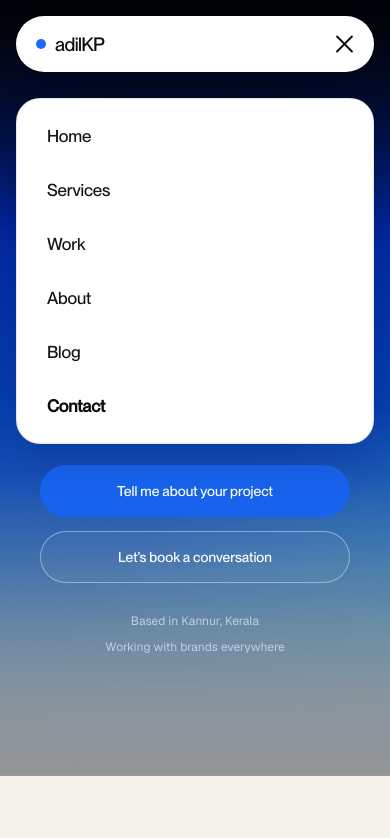
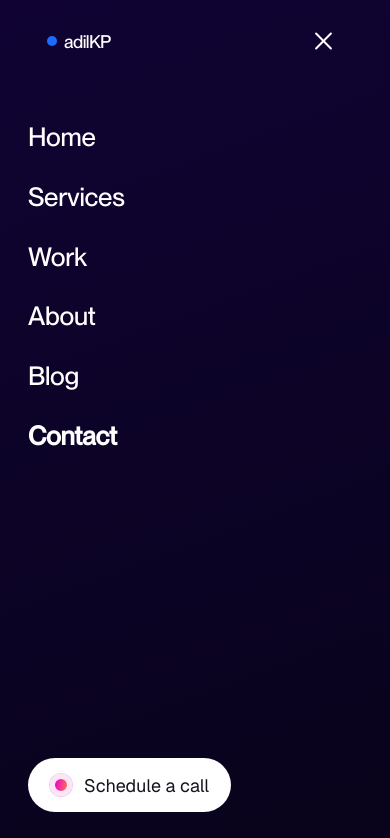
Before and after one commit to mohammedaadhilkp-star/Official-Portfolio-Adil, a plain HTML site: page contact/index.html in a window 390 px wide. Both pictures are taken after a click on the button "Toggle navigation". Shown: the top 838 px of the page. Drawn offline with Linux system fonts and the light colour scheme; files that its build step writes are made by us from their sources.

Commit message:
Add Calendly scheduling and responsive mobile navigation

```diff
--- a/contact/index.html
+++ b/contact/index.html
@@ -8,7 +8,7 @@
   <meta name="description" content="Start a project, discuss your marketing goals, or request a consultation with Mohammed Adil KP.">
   <link rel="canonical" href="https://adilkp.vercel.app/contact">
   <link rel="icon" href="assets/favicon.svg" type="image/svg+xml">
-  <link rel="stylesheet" href="css/style.css?v=28">
+  <link rel="stylesheet" href="css/style.css?v=32">
   <link rel="preload" as="image" href="assets/hero-background.jpg" type="image/jpeg">
   <link rel="preload" href="assets/fonts/ppneuemontreal-medium.otf" as="font" type="font/otf" crossorigin>
   <link rel="preload" href="assets/fonts/geist-variable.ttf" as="font" type="font/ttf" crossorigin>
@@ -32,15 +32,16 @@
         <a href="/about" class="nav-link">About</a>
         <a href="/blog" class="nav-link">Blog</a>
         <a href="/contact" class="nav-link" aria-current="page">Contact</a>
+        <a href="https://calendly.com/mohammedaadhilkp" class="mobile-schedule-btn" data-schedule-call target="_blank" rel="noopener noreferrer"><span class="schedule-call-dot" aria-hidden="true"></span>Schedule a call</a>
       </nav>
 
       <div class="header-cta-wrap">
-        <a href="/contact/#enquiry" class="header-cta-btn">Let’s talk ↗</a>
         <button class="mobile-toggle" aria-label="Toggle navigation" aria-expanded="false" aria-controls="navigation">
           <span></span><span></span><span></span>
         </button>
       </div>
     </div>
+    <a href="https://calendly.com/mohammedaadhilkp" class="header-cta-btn" data-schedule-call target="_blank" rel="noopener noreferrer">Schedule a call</a>
   </header>
 
 <main id="main">
@@ -49,7 +50,7 @@
       <p class="contact-kicker">GOOD WORK STARTS WITH A CONVERSATION</p>
       <h1 id="contact-title" class="split-blur">Your next big idea<br>Let’s make it happen</h1>
       <p class="contact-hero-copy">A brand to grow. A story to tell. A website to build.<br>Tell me what you have in mind, and let’s find the way forward.</p>
-      <div class="contact-actions"><a class="button contact-primary" href="/contact/#enquiry">Tell me about your project</a><a class="button contact-hero-secondary" href="/contact/#consultation">Let’s book a conversation</a></div>
+      <div class="contact-actions"><a class="button contact-primary" href="/contact/#enquiry">Tell me about your project</a><a class="button contact-hero-secondary" href="https://calendly.com/mohammedaadhilkp" data-schedule-call target="_blank" rel="noopener noreferrer">Schedule a call</a></div>
       <div class="contact-hero-note">Based in Kannur, Kerala <span>Working with brands everywhere</span></div>
     </div>
   </section>
@@ -84,7 +85,7 @@
   </section>
   <section class="consultation-section" id="consultation" aria-labelledby="consultation-title">
     <div class="wrap consultation-grid">
-      <div><p class="contact-kicker">A FRESH PERSPECTIVE</p><h2 id="consultation-title" class="split-blur">Let’s talk<br>about your next move</h2><p>Not sure where to begin? Request a 30-minute consultation to talk through your goals, explore the possibilities, and see how I can help.</p><div class="consultation-tags"><span>30-minute conversation</span><span>Online call</span><span>India Standard Time</span></div></div>
+      <div><p class="contact-kicker">A FRESH PERSPECTIVE</p><h2 id="consultation-title" class="split-blur">Let’s talk<br>about your next move</h2><p>Not sure where to begin? Request a 30-minute consultation to talk through your goals, explore the possibilities, and see how I can help.</p><p><a class="button" href="https://calendly.com/mohammedaadhilkp" data-schedule-call target="_blank" rel="noopener noreferrer">Schedule a call on Calendly</a></p><div class="consultation-tags"><span>30-minute conversation</span><span>Online call</span><span>India Standard Time</span></div></div>
       <form id="consultation-request" class="consultation-form" action="https://wa.me/917736735421" method="get">
         <h3>Request a consultation</h3>
         <div class="contact-field"><label for="booking-name">Your name <span>*</span></label><input id="booking-name" name="name" autocomplete="name" required maxlength="100" placeholder="Your full name"></div>
@@ -103,7 +104,7 @@
 <details><summary>Do you work with clients outside Kerala?<span aria-hidden="true">+</span></summary><p>Yes. We can collaborate remotely through online calls, email, and WhatsApp. Let me know your location and time zone when you get in touch.</p></details>
 <details><summary>What should I include in my enquiry?<span aria-hidden="true">+</span></summary><p>Tell me about your business, the service you need, your main goals, and any deadline or budget you have in mind. It’s fine if you’re still figuring things out.</p></details>
 <details><summary>How much will my project cost?<span aria-hidden="true">+</span></summary><p>Pricing depends on the scope, deliverables, and timeline. After understanding your requirements, I’ll share a tailored proposal for you to review.</p></details>
-<details><summary>How does consultation booking work?<span aria-hidden="true">+</span></summary><p>Choose a preferred date and time in IST, then send the request on WhatsApp. I’ll confirm availability and share the call details. The request does not automatically reserve a slot.</p></details>
+<details><summary>How does consultation booking work?<span aria-hidden="true">+</span></summary><p>Use “Schedule a call” to choose an available time on Calendly. You can also send a preferred date and time in IST using the WhatsApp form; I’ll confirm availability and share the call details for those requests.</p></details>
 <details><summary>How soon will I hear back?<span aria-hidden="true">+</span></summary><p>I usually reply within 24 hours. If your project is time-sensitive, mention your deadline in the message.</p></details>
 <details><summary>Are you open to full-time opportunities?<span aria-hidden="true">+</span></summary><p>Yes. I’m open to full-time roles, including Saudi Arabia and remote opportunities, as well as freelance projects. Share the role and relevant details by email.</p></details>
     </div>
--- a/css/style.css
+++ b/css/style.css
@@ -1850,7 +1850,7 @@ html.preloader-active{overflow:hidden;background:#fff}
   .floating-header { top: 16px; padding-inline: 16px; }
   .header-pill-inner { min-height: 64px; padding: 8px 14px 8px 22px; gap: 12px; }
   .brand-pill { font-size: 21px; }
-  .header-cta-wrap .header-cta-btn { display: none; }
+  .header-cta-wrap .header-cta-btn { display: inline-flex; min-height: 44px; padding: 10px 14px; font-size: 14px; }
   .mobile-toggle { display: flex; align-items: center; justify-content: center; width: 44px; height: 44px; gap: 5px; border-radius: 50%; }
   .mobile-toggle span { width: 23px; height: 2px; }
   .mobile-toggle[aria-expanded="true"] span:nth-child(1) { transform: translateY(7px) rotate(45deg); }
@@ -2706,3 +2706,126 @@ h1, h2, h3, h4, h5, h6, .bento-stat-giant, .card-stat, .stat-num {
 @media (prefers-reduced-motion: reduce) {
   .service-select, .service-panel { transition: none !important; }
 }
+
+/* Keep scheduling and navigation available together on narrow screens. */
+@media (max-width: 420px) {
+  .floating-header { padding-inline: 8px; }
+  .header-pill-inner { padding-inline: 12px; gap: 8px; }
+  .brand-pill { font-size: 18px; gap: 7px; }
+  .header-cta-wrap { gap: 6px; }
+  .header-cta-wrap .header-cta-btn { padding-inline: 10px; }
+}
+
+/* Compact menu pill with a separate scheduling button on its right. */
+.floating-header { gap: 16px; }
+.floating-header .header-pill-inner {
+  flex: 0 1 720px;
+  width: auto;
+  max-width: 720px;
+  min-height: 52px;
+  padding: 5px 16px;
+  gap: 16px;
+}
+.header-pill-inner .brand-pill { font-size: 18px; }
+.header-pill-inner .nav-pill-track { gap: 2px; }
+.header-pill-inner .nav-pill-track .nav-link { padding: 10px; font-size: 14px; }
+.floating-header > .header-cta-btn {
+  pointer-events: auto;
+  flex-shrink: 0;
+  min-height: 46px;
+  padding: 12px 20px;
+  font-size: 14px;
+  justify-content: center;
+}
+@media (min-width: 901px) {
+  .floating-header { justify-content: center; }
+  .floating-header .header-pill-inner {
+    flex: none;
+    width: min(680px, calc(100% - 320px));
+    max-width: 680px;
+    gap: 12px;
+  }
+  .header-pill-inner .nav-pill-track .nav-link { padding-inline: 7px; }
+  .header-pill-inner .header-cta-wrap { display: none; }
+  .floating-header > .header-cta-btn {
+    position: absolute;
+    right: 20px;
+    top: 50%;
+    transform: translateY(-50%);
+  }
+  .floating-header > .header-cta-btn:hover { transform: translateY(calc(-50% - 1px)); }
+}
+@media (max-width: 900px) {
+  .floating-header { justify-content: space-between; gap: 12px; }
+  .floating-header .header-pill-inner { flex: 0 1 220px; min-height: 50px; padding: 5px 12px; gap: 12px; }
+  .floating-header > .header-cta-btn { min-height: 44px; padding: 10px 16px; }
+  .header-pill-inner .nav-pill-track.is-open { width: min(320px, calc(100vw - 32px)); right: auto; }
+}
+@media (max-width: 420px) {
+  .floating-header { gap: 8px; }
+  .floating-header .header-pill-inner { flex-basis: 170px; gap: 8px; }
+  .floating-header > .header-cta-btn { padding-inline: 12px; }
+}
+
+/* Mobile scheduling lives inside the expanded menu. */
+.mobile-schedule-btn { display: none; }
+@media (max-width: 900px) {
+  .floating-header { justify-content: center; }
+  .floating-header .header-pill-inner { flex: 0 1 320px; width: min(320px, 100%); }
+  .floating-header > .header-cta-btn { display: none; }
+  .header-pill-inner .nav-pill-track.is-open {
+    position: fixed;
+    inset: 0;
+    width: 100%;
+    height: 100dvh;
+    max-height: none;
+    border: 0;
+    border-radius: 0;
+    padding: 110px 28px max(32px, env(safe-area-inset-bottom));
+    background: linear-gradient(160deg, #100334, #09031b);
+    box-shadow: none;
+    gap: 6px;
+    align-items: stretch;
+    overflow-y: auto;
+    z-index: 1;
+  }
+  .header-pill-inner .nav-pill-track.is-open .nav-link {
+    flex-shrink: 0;
+    width: 100%;
+    padding: 10px 0;
+    color: #fff;
+    font-size: clamp(26px, 5vw, 36px);
+    line-height: 1.3;
+    justify-content: flex-start;
+  }
+  .nav-pill-track.is-open .nav-hover-box { display: none; }
+  .nav-pill-track.is-open .mobile-schedule-btn {
+    display: inline-flex;
+    flex-shrink: 0;
+    align-self: flex-start;
+    align-items: center;
+    gap: 12px;
+    margin-top: auto;
+    min-height: 54px;
+    padding: 12px 22px;
+    border-radius: 999px;
+    background: #fff;
+    color: #16121e;
+    font-size: 18px;
+    text-decoration: none;
+  }
+  .schedule-call-dot {
+    width: 22px;
+    height: 22px;
+    border: 5px solid #fbe5f6;
+    border-radius: 50%;
+    background: linear-gradient(100deg, #e600d8, #ff7249);
+    box-shadow: 0 0 0 1px #f7c9ed;
+  }
+  body:has(.nav-pill-track.is-open) { overflow: hidden; }
+  .floating-header:has(.nav-pill-track.is-open) .header-pill-inner { background: transparent; box-shadow: none; }
+  .header-pill-inner:has(.nav-pill-track.is-open) .brand-pill,
+  .header-pill-inner:has(.nav-pill-track.is-open) .header-cta-wrap { position: relative; z-index: 2; }
+  .header-pill-inner:has(.nav-pill-track.is-open) .brand-pill { color: #fff; }
+  .header-pill-inner:has(.nav-pill-track.is-open) .mobile-toggle span { background: #fff; }
+}
```
Also changed, not shown: 404.html (+3 -2 lines), blog/index.html (+3 -2 lines), index.html (+4 -2 lines).
